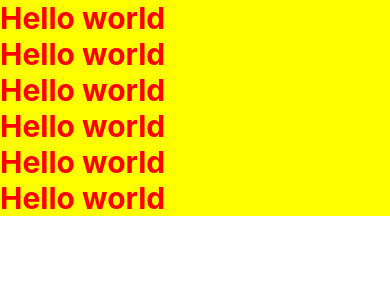
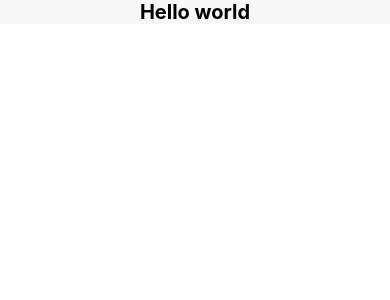
Before and after one commit to kiemsibat/Training-ReactNative, a React Native app: screen / in a window 390 px wide. Shown: the top 300 px of the page. Built offline with nearby package versions, Linux system fonts and the light colour scheme.

Commit message:
Section20

```diff
--- a/App.js
+++ b/App.js
@@ -6,11 +6,6 @@ const App = () => {
     <>
       <View style={styles.wrapper}>
       <Text style={styles.container}>Hello world</Text>
-      <Text style={styles.container}>Hello world</Text>
-      <Text style={styles.container}>Hello world</Text>
-      <Text style={styles.container}>Hello world</Text>
-      <Text style={styles.container}>Hello world</Text>
-      <Text style={styles.container}>Hello world</Text>
       </View>
     </>
   )
@@ -18,12 +13,15 @@ const App = () => {
 
 const styles = StyleSheet.create({
   container:{
-    fontSize:30,
+    fontSize:20,
     fontWeight:'bold',
-    color:'red'
+    color:'black',
   },
   wrapper:{
-    backgroundColor:'yellow',
+    backgroundColor:'#F8F8F8',
+    justifyContent:'center',
+    alignItems: 'center',
+    shadowColor:'#000'
   }
 })
 export default App;
```
